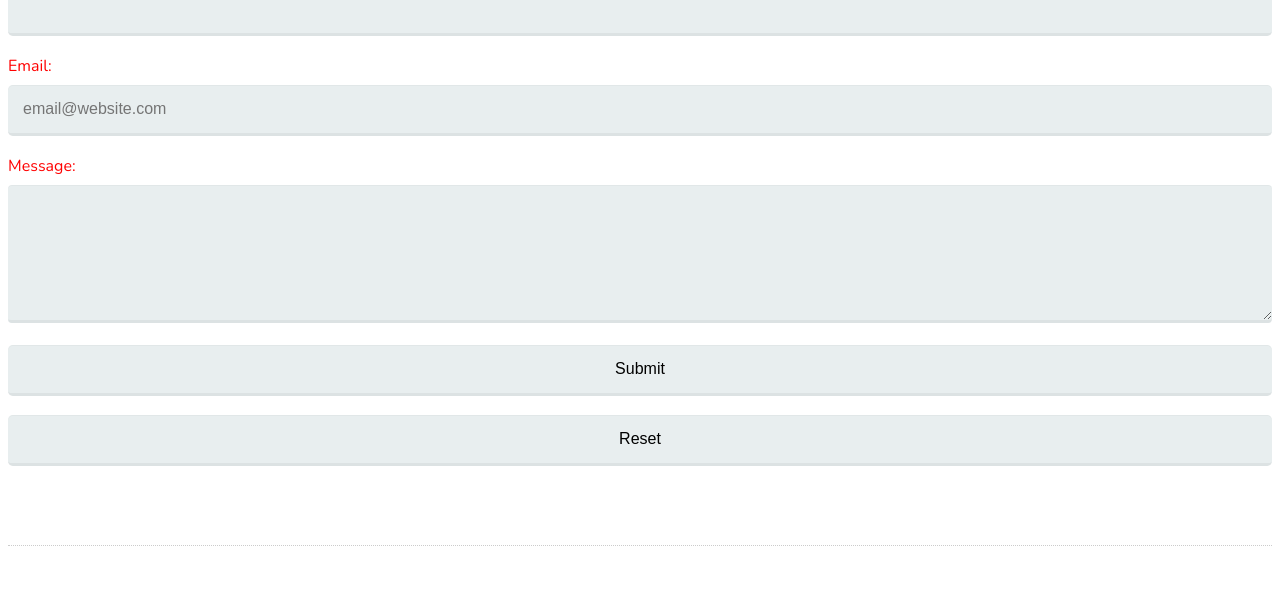
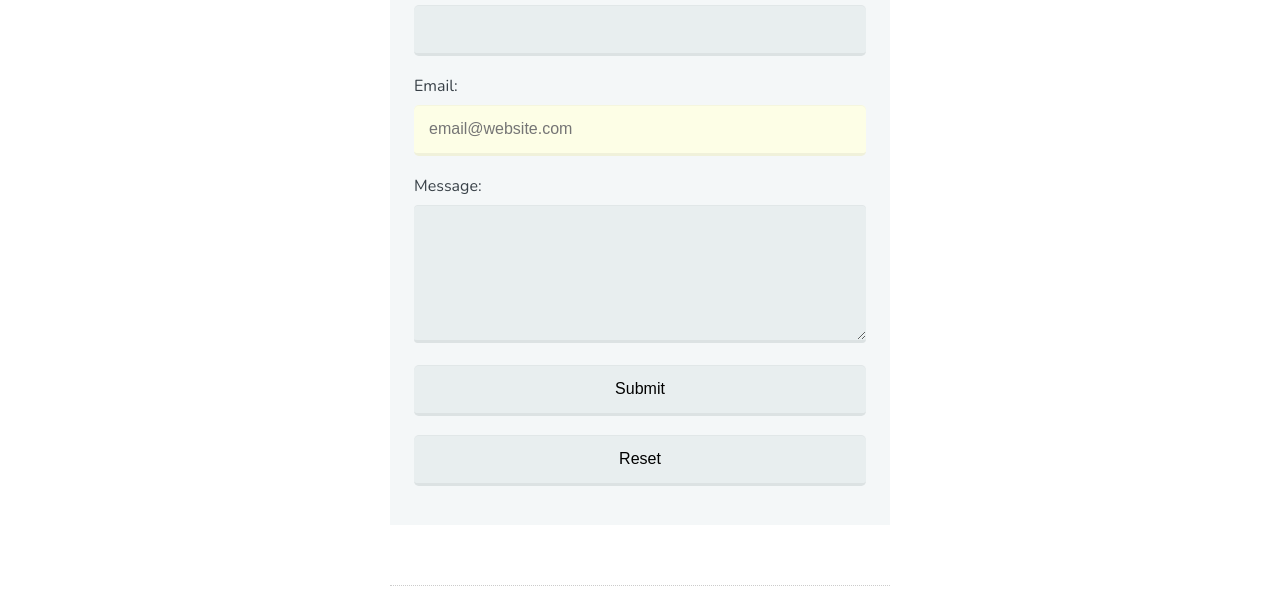
Before and after one commit to BabaSar/fsjs-Unit-3-CSS-Selectors-Course, a plain HTML site: page index.html in a window 1280 px wide. Shown: the part 166-759 px from the top of the page. Drawn offline with nearby package versions, Linux system fonts and the light colour scheme.

Commit message:
going through tutorials
going through tutorials

```diff
--- a/css/selectors.css
+++ b/css/selectors.css
@@ -1,6 +1,28 @@
 /* Attribute Selectors ------------- */
 
 /* This just selects anything with a class, even if the values are different */
-[class] {
+/* [class] {
     color: red;
+} */
+
+.form-contact {
+    padding: 20px 24px;
+    background: #f4f7f8;
 }
+
+#container{
+    max-width: 500px;
+    margin: auto;
+}
+
+/* input element with type attribute of text */
+input[type="email"]{
+    background: #fdfee6;
+}
+
+input[type="button"],
+input[type="reset"],
+input[type="submit"] {
+    cursor: pointer;
+    /* Now the mouse icon turns into a little hand icon! Cute! */
+}
```
